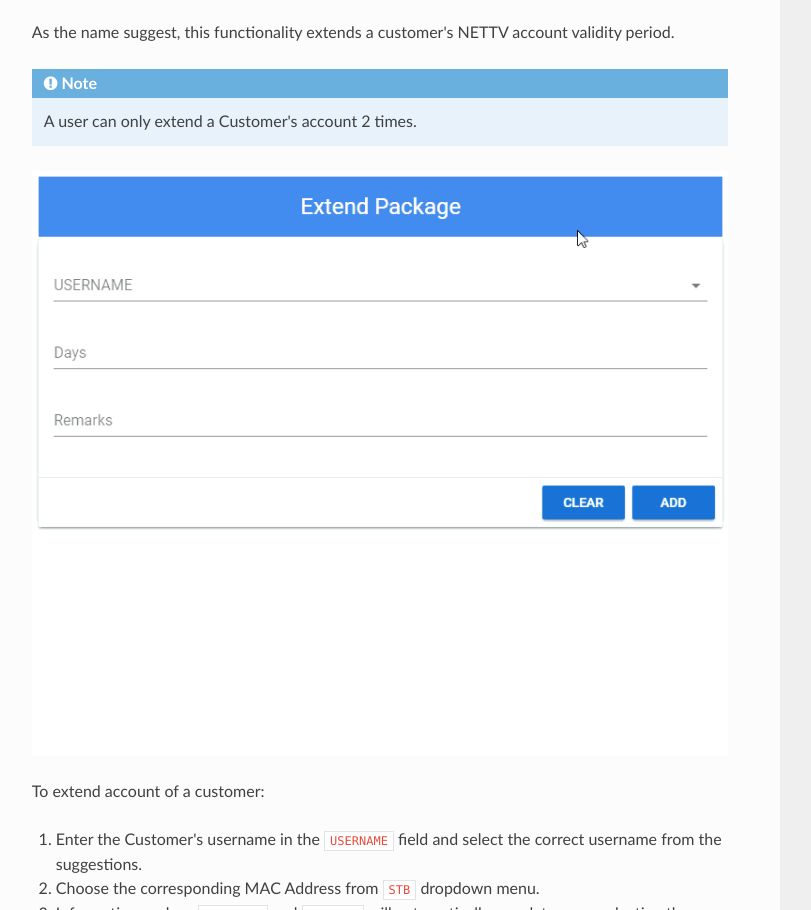
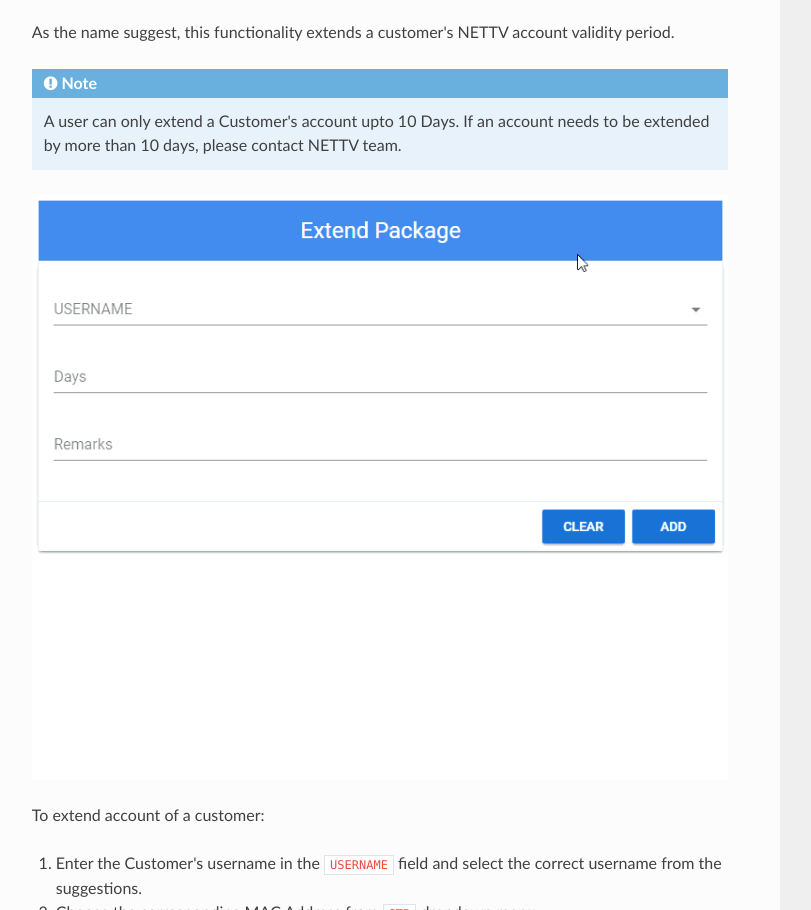
Before and after one commit to cnobi/NETTV-User-Documentation, a plain HTML site: page account/index.html in a window 1280 px wide. Shown: the part 2433-3343 px from the top of the page, without its empty margins (320-1131 px from the left). Drawn offline with nearby package versions, Linux system fonts and the light colour scheme.

Commit message:
Edited note of Account>Extend Account. Final push before deployment.

```diff
--- a/account/index.html
+++ b/account/index.html
@@ -157,7 +157,7 @@
 <p>As the name suggest, this functionality extends a customer's NETTV account validity period.</p>
 <div class="admonition note">
 <p class="admonition-title">Note</p>
-<p>A user can only extend a Customer's account 2 times.</p>
+<p>A user can only extend a Customer's account upto 10 Days. If an account needs to be extended by more than 10 days, please contact NETTV team.</p>
 </div>
 <p><img alt="Extend Account GIF" src="../img/Account%20-%20Extend%20Package%20GIF.gif" /></p>
 <p>To extend account of a customer:</p>
```
Also changed, not shown: search/search_index.json (+1 -1 lines), 1 other file.
